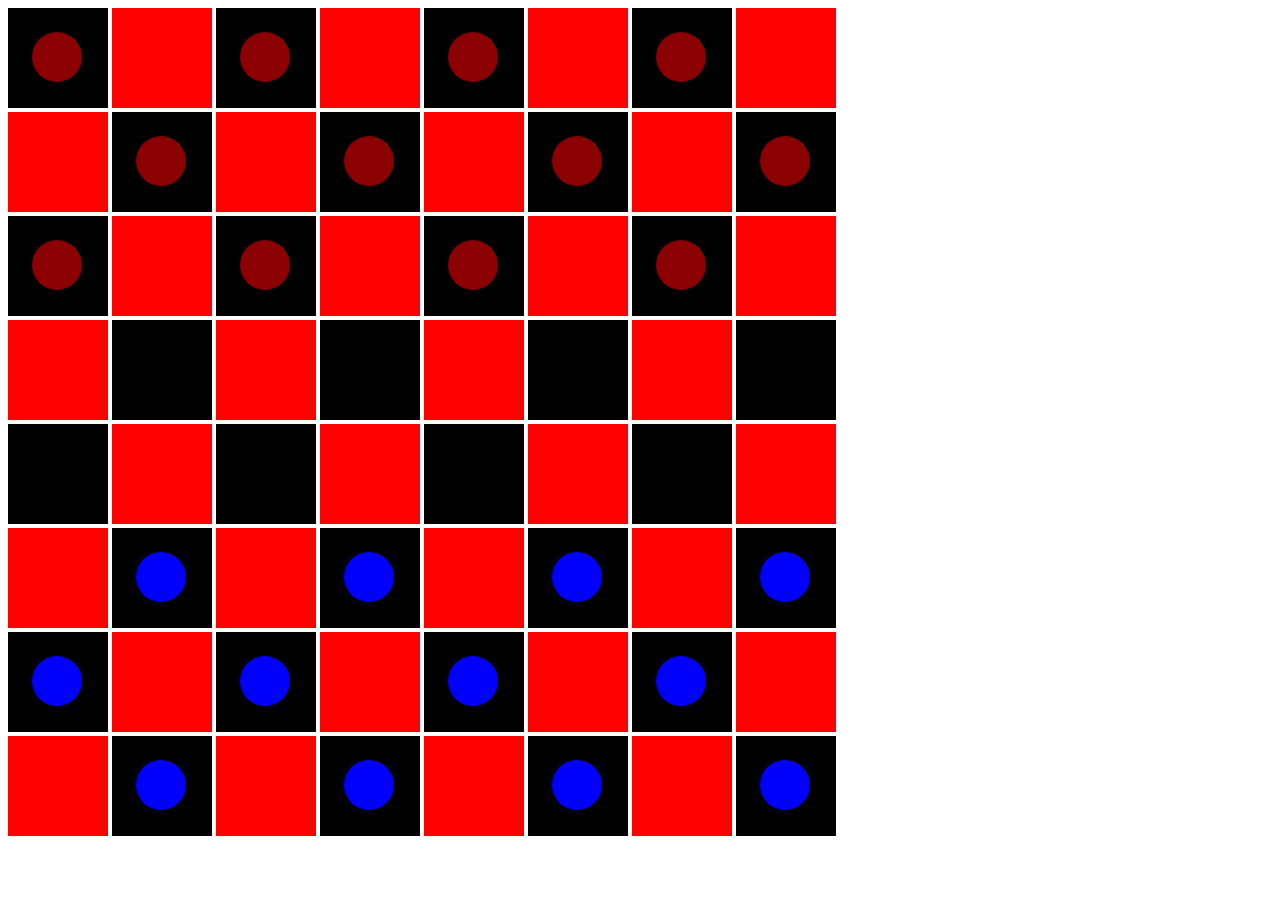
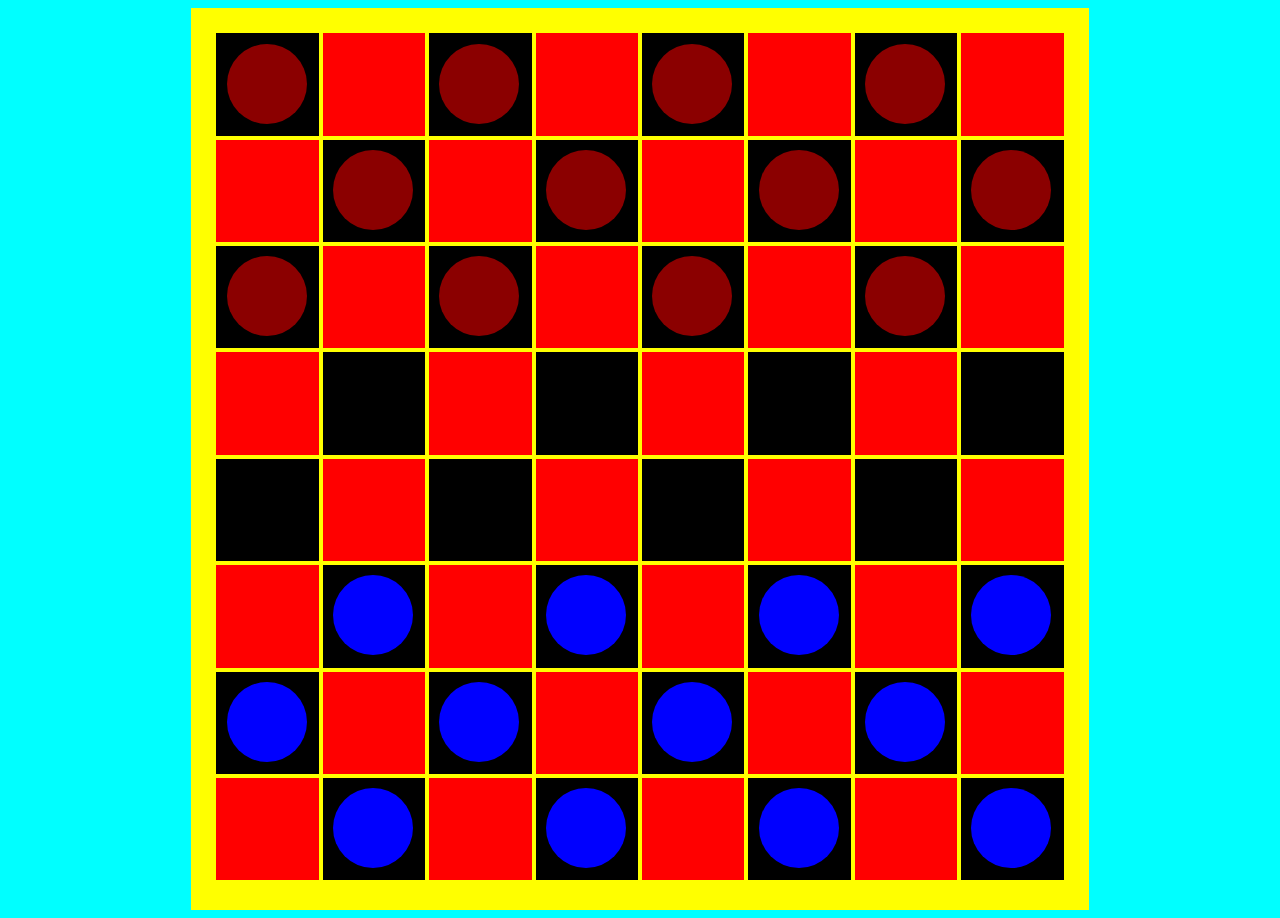
Before and after one commit to DomNguyen97/dom-game-project, a plain HTML site: page index.html in a window 1280 px wide. Before the commit the page ends 848 px from the top, so only its background shows below. Drawn offline with Linux system fonts and the light colour scheme.

Commit message:
add event listeners and edit style

```diff
--- a/script.js
+++ b/script.js
@@ -1,21 +1,8 @@
 	/*----- constants -----*/
-// let redPiece = 1
-// let blackPiece = -1
-// let emptySlot = 0
+
 
 	/*----- state variables -----*/
-    // let board = [
-    //     [0, -1, 0, -1, 0, -1, 0, -1, 0, -1],
-    //     [-1, 0, -1, 0, -1, 0, -1, 0, -1, 0],
-    //     [0, -1, 0, -1, 0, -1, 0, -1, 0, -1],
-    //     [-1, 0, -1, 0, -1, 0, -1, 0, -1, 0],
-    //     [0, 0, 0, 0, 0, 0, 0, 0, 0, 0],
-    //     [0, 0, 0, 0, 0, 0, 0, 0, 0, 0],
-    //     [0, 1, 0, 1, 0, 1, 0, 1, 0, 1],
-    //     [1, 0, 1, 0, 1, 0, 1, 0, 1, 0],
-    //     [0, 1, 0, 1, 0, 1, 0, 1, 0, 1],
-    //     [1, 0, 1, 0, 1, 0, 1, 0, 1, 0],
-    //   ];
+
 
 	/*----- cached elements  -----*/
 
@@ -24,22 +11,3 @@
 
 
 	/*----- functions -----*/
-
-    //function turns checkers colors
-   function toggle(cell) {
-// console.log('toggling cell:', cell)
-// console.log("children: ", cell.children)
-let redChecker = cell.children[0]
-let blackChecker = cell.children[1]
-
-if (!redChecker.hidden && blackChecker.hidden){
-    redChecker.hidden = true
-    blackChecker.hidden = false
-} else if (redChecker.hidden && !blackChecker.hidden) {
-    redChecker.hidden = true
-    blackChecker.hidden = true
-}else if (redChecker.hidden && blackChecker.hidden) {
-    redChecker.hidden = false
-    blackChecker.hidden = true
-}
-   }
--- a/style.css
+++ b/style.css
@@ -4,9 +4,22 @@
     justify-content: space-evenly; */
 
 /* } */
+
+body {
+    background-color: aqua;
+    text-align: center;
+}
+
+#board-container {
+ display: inline-block;
+ padding: 20px;
+ background-color: yellow;
+ padding: 2%;
+}
+
 .cell {
-   width: 100px;
-   height: 100px;
+   width: 8vw;
+   height: 8vw;
    display: inline-block;
    margin: 0px;
 }
@@ -28,8 +41,11 @@ background-color: black;
 }
 
 .checker {
-    margin: 24px;
+    margin: 10%;
     border-radius: 50%;
-    height: 50px;
-    width: 50px;
+    height: 80%;
+    width: 80%;
+    max-width: 10vh;
+    max-height: 10vh;
+
 }
```
